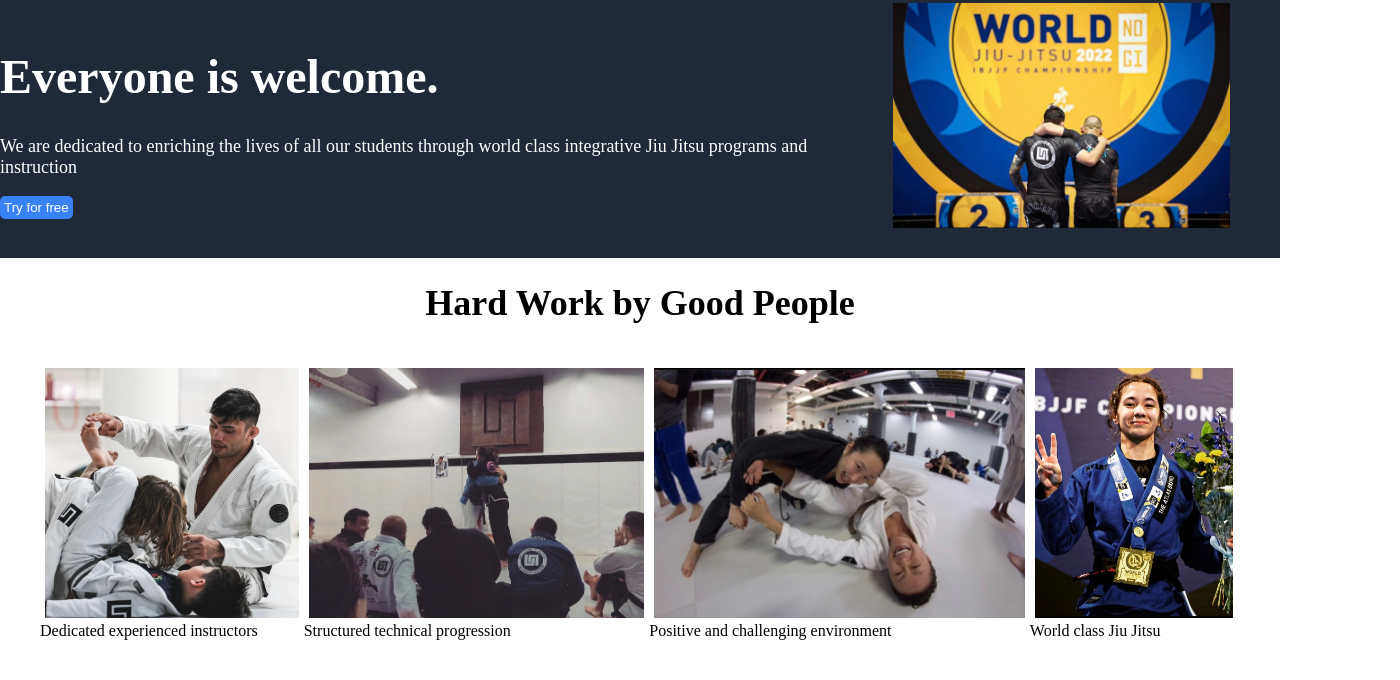
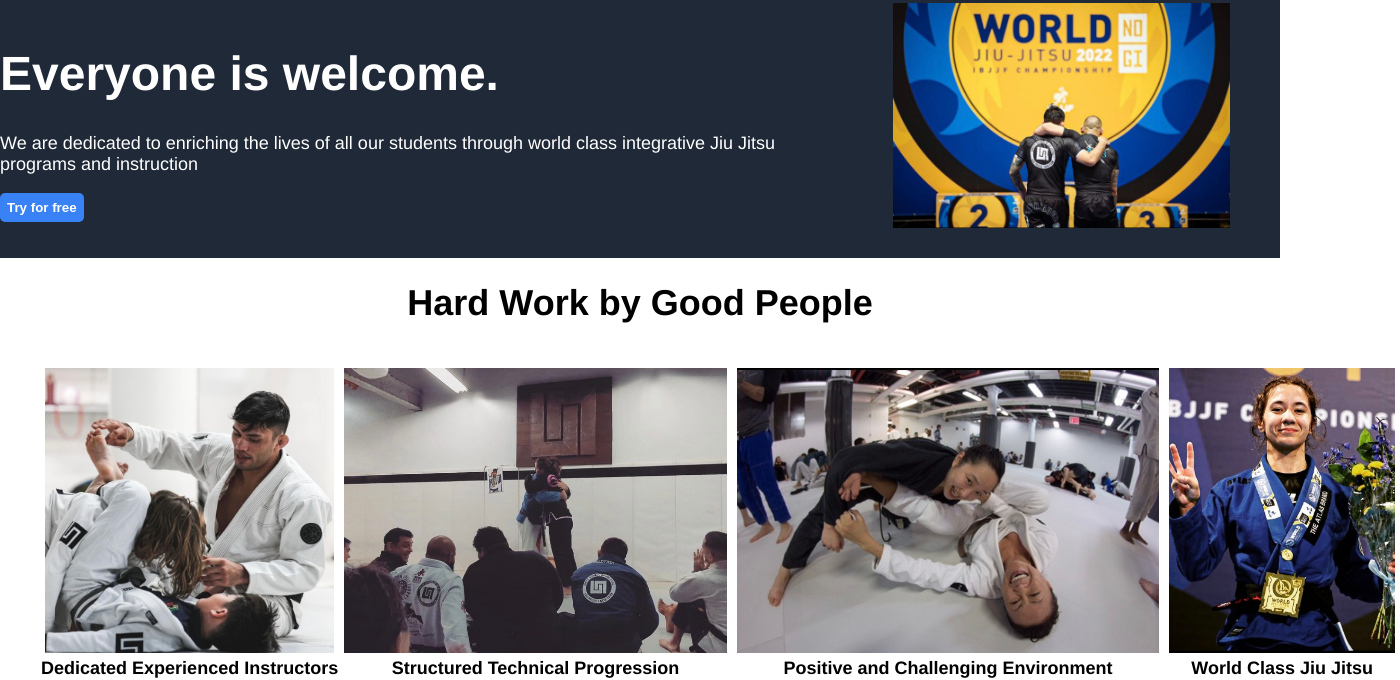
Before and after one commit to computerboy93/UnityLandingPage, a plain HTML site: page index.html in a window 1280 px wide. Shown: the part 122-802 px from the top of the page, 1400 px wide, since content can reach past the window. Drawn offline with Linux system fonts and the light colour scheme.

Commit message:
Fix font and alignment

```diff
--- a/index.html
+++ b/index.html
@@ -54,22 +54,22 @@
         <div class="middle">
         <div class="item1">
         <img src="seba.jpg">
-        <div class=“description”>Dedicated experienced instructors</div>
+        <div class=“description”>Dedicated Experienced Instructors</div>
         </div>
 
         <div class="item2">
         <img src="progression.jpg">
-        <div class=“description”>Structured technical progression</div>
+        <div class=“description”>Structured Technical Progression</div>
         </div>
 
         <div class="item3">
         <img src="laugh.jpg">
-        <div class=“description”>Positive and challenging environment</div>
+        <div class=“description”>Positive and Challenging Environment</div>
         </div>
 
         <div class="item4">
         <img src="mayssa.jpg">
-        <div class=“description”>World class Jiu Jitsu</div>
+        <div class=“description”>World Class Jiu Jitsu</div>
         </div>
       </div>
     </div>
--- a/styles.css
+++ b/styles.css
@@ -3,6 +3,7 @@
     display:flex;
     flex-direction: column;
     margin:0px;
+    font-family: helvetica;
 }
 
 .header {
@@ -59,7 +60,8 @@
     color: white;
     border: 0px;
     border-radius: 5px;
-    padding: 4px;
+    padding: 7px;
+    font-weight: bold;
 }
 
 
@@ -76,6 +78,22 @@
 }
 
 
+.item1, .item2, .item3, .item4 {
+    display:flex;
+    flex-direction: column;
+    align-items: center;
+    gap: 5px;
+    font-size: 18px;
+    font-weight: 600;
+}
+
+
+
+
+
+
+
+
 .middle {
     display: flex;
     justify-content: space-around;
@@ -88,7 +106,7 @@
 }
 
 .middle img {
-    height: 250px;
+    height: 285px;
     border-radius: 5px;
     padding: 0px 5px 0px 5px;
 }
@@ -113,6 +131,7 @@
 
 .quote .author {
     font-weight: bold;
+    align-self: flex-end;
 }
 
 /* figure out how to put murilo on the right side */
@@ -147,6 +166,7 @@
 
 
 
+
 .contactinfo {
     display:flex;
     background-color: black;
```
